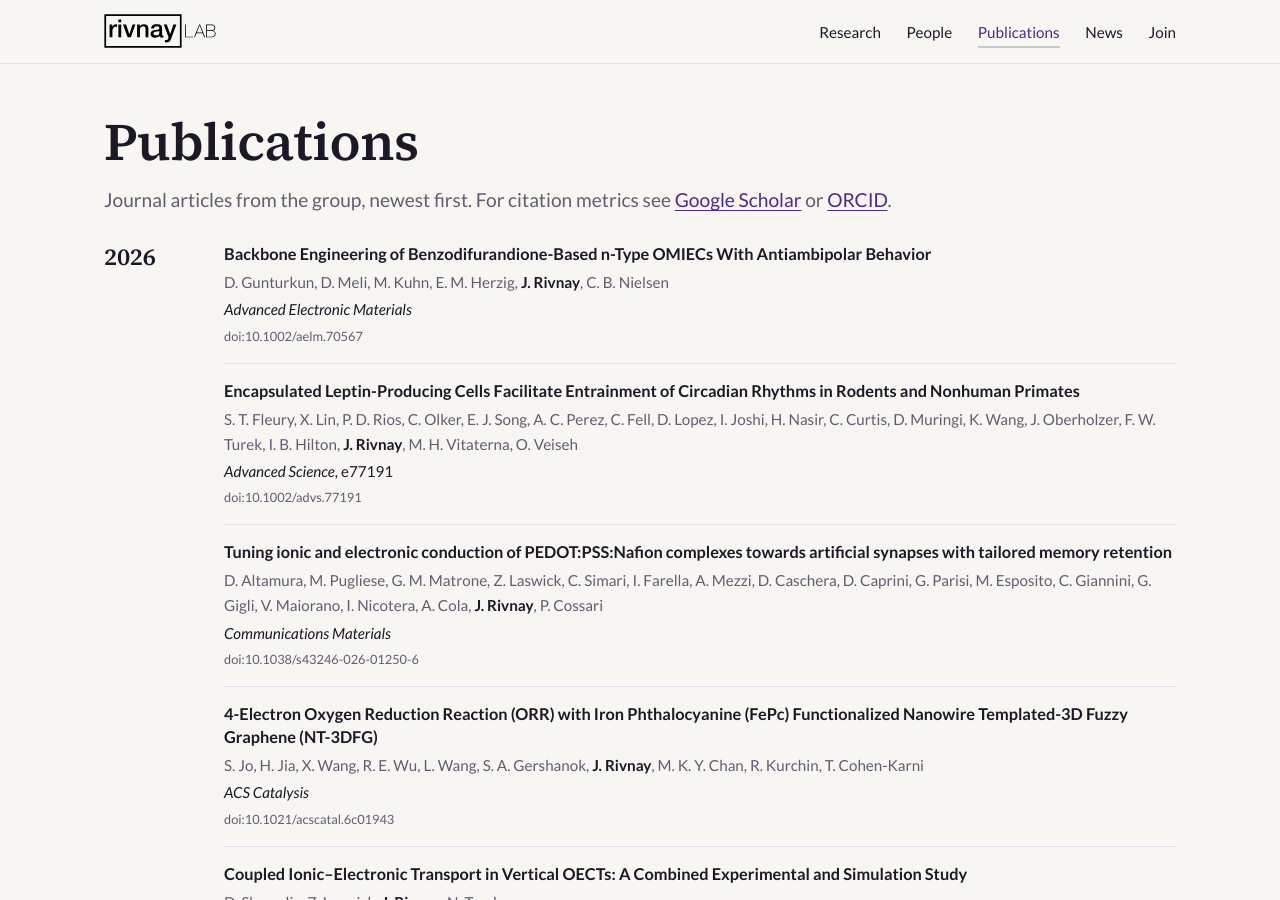
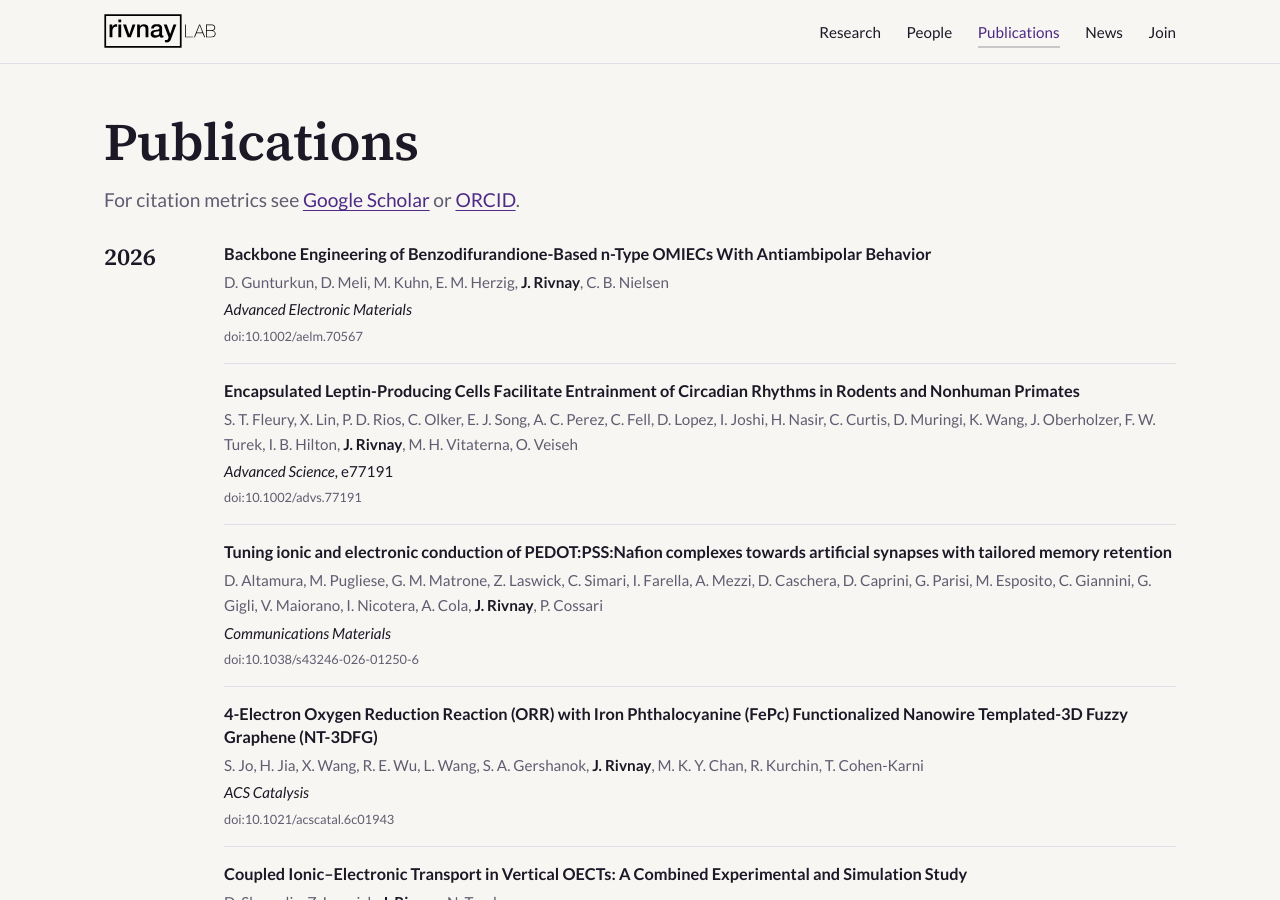
Before and after one commit to jtwillia01/rivnay-lab, a Jekyll site: the page built from publications.html, in a window 1280 px wide and 900 px high. Built offline with Jekyll 4.4.1, drawn with Linux system fonts in a browser that asks for light colours.

Commit message:
Remove filler lead lines under the People, News, and Join titles; trim the Publications lead to the Scholar/ORCID pointer
Co-Authored-By: Claude Fable 5.1 <noreply@anthropic.com>

```diff
--- a/join.html
+++ b/join.html
@@ -6,7 +6,6 @@ permalink: /join/
 <div class="wrap">
   <header class="page-head">
     <h1>Join the lab</h1>
-    <p class="lead">We are always interested in hearing from motivated researchers across materials science, engineering, chemistry, and biology.</p>
   </header>
 
   <div class="prose">
--- a/news.html
+++ b/news.html
@@ -6,7 +6,6 @@ permalink: /news/
 <div class="wrap">
   <header class="page-head">
     <h1>News</h1>
-    <p class="lead">Papers, awards, arrivals, and what the group has been up to.</p>
   </header>
   <ul class="news-list">
     {% for post in site.posts %}
--- a/people.html
+++ b/people.html
@@ -6,7 +6,6 @@ permalink: /people/
 <div class="wrap">
   <header class="page-head">
     <h1>People</h1>
-    <p class="lead">Materials scientists, engineers, chemists and biologists at Northwestern University.</p>
   </header>
 
   {% assign pi = site.data.people | where: "group", "pi" | first %}
--- a/publications.html
+++ b/publications.html
@@ -6,7 +6,7 @@ permalink: /publications/
 <div class="wrap">
   <header class="page-head">
     <h1>Publications</h1>
-    <p class="lead">Journal articles from the group, newest first. For citation metrics see <a href="https://scholar.google.com/citations?user=sngchgsAAAAJ&amp;hl=en">Google Scholar</a> or <a href="https://orcid.org/0000-0002-0602-6485">ORCID</a>.</p>
+    <p class="lead">For citation metrics see <a href="https://scholar.google.com/citations?user=sngchgsAAAAJ&amp;hl=en">Google Scholar</a> or <a href="https://orcid.org/0000-0002-0602-6485">ORCID</a>.</p>
   </header>
 
   {% capture rivnay %}<strong>J. Rivnay</strong>{% endcapture %}
```
